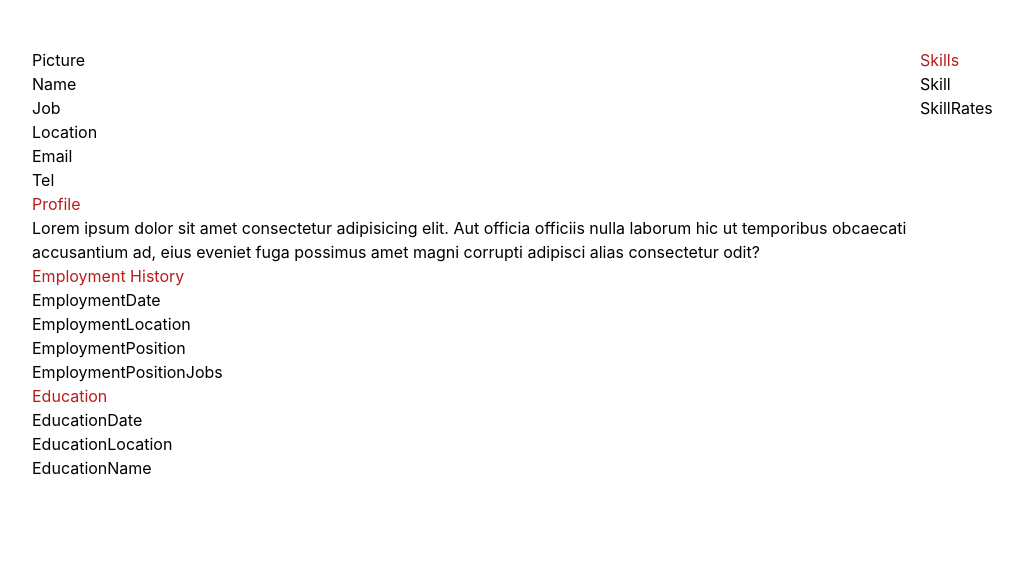
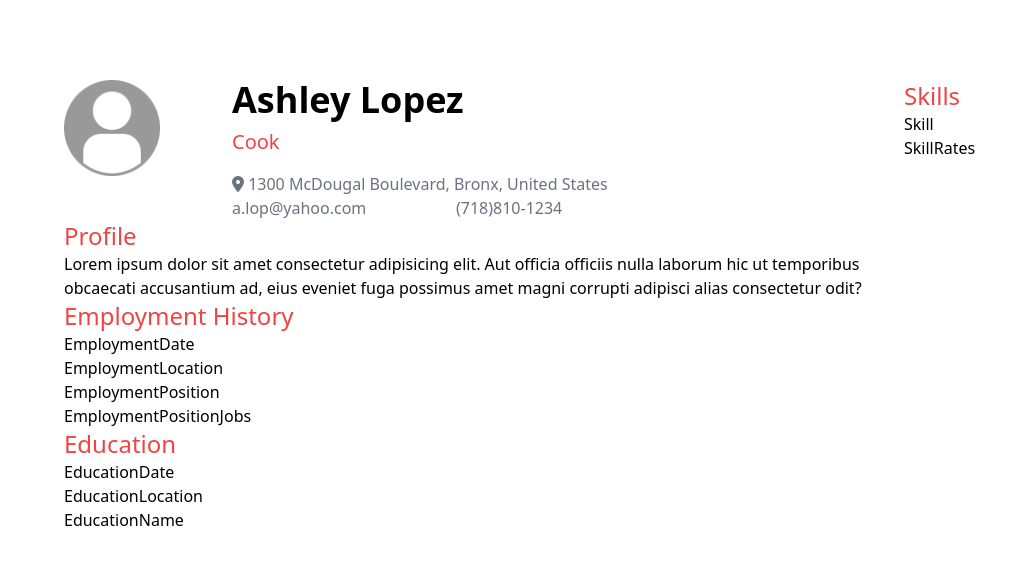
Before and after one commit to developersung13/resume, a React (Create React App) app: page / in a window 1280 px wide. Shown: the top 564 px of the page, without its empty margins (16-1039 px from the left). Built offline with nearby package versions, Linux system fonts and the light colour scheme.

Commit message:
Update asset

```diff
--- a/public/index.html
+++ b/public/index.html
@@ -24,7 +24,11 @@
       work correctly both with client-side routing and a non-root public URL.
       Learn how to configure a non-root public URL by running `npm run build`.
     -->
-    <title>React App</title>
+    <title>Resume</title>
+    <script
+      src="https://kit.fontawesome.com/6e53dd3371.js"
+      crossorigin="anonymous"
+    ></script>
   </head>
   <body>
     <noscript>You need to enable JavaScript to run this app.</noscript>
--- a/src/components/ProfileSection.jsx
+++ b/src/components/ProfileSection.jsx
@@ -1,15 +1,27 @@
+import profileImg from "../images/user.png";
 import { SectionTitle } from "./SectionTitle";
 
 export const ProfileSection = (props) => {
   return (
     <div>
-      <div>
-        <div>Picture</div>
-        <div>Name</div>
-        <div>Job</div>
-        <div>Location</div>
-        <div>Email</div>
-        <div>Tel</div>
+      <div className="grid grid-cols-5">
+        <div className="w-24 h-24">
+          <img src={profileImg} alt="Profile" />
+        </div>
+        <div className="col-span-4">
+          <div className="font-bold text-4xl">Ashley Lopez</div>
+          <div className="text-red-500 text-xl mt-2">Cook</div>
+          <div className="text-gray-500 mt-4">
+            <div>
+              <i className="fa-solid fa-location-dot"></i> 1300 McDougal
+              Boulevard, Bronx, United States
+            </div>
+            <div className="grid grid-cols-3">
+              <div>a.lop@yahoo.com</div>
+              <div className="col-span-2">(718)810-1234</div>
+            </div>
+          </div>
+        </div>
       </div>
       <SectionTitle>Profile</SectionTitle>
       <div>
--- a/src/components/Resume.jsx
+++ b/src/components/Resume.jsx
@@ -5,7 +5,7 @@ import { SkillsSection } from "./SkillsSection";
 
 export const Resume = (props) => {
   return (
-    <div className="p-12">
+    <div className="p-20">
       <div className="grid grid-cols-4">
         <div className="col-span-3">
           <ProfileSection />
--- a/src/components/SectionTitle.jsx
+++ b/src/components/SectionTitle.jsx
@@ -1,3 +1,3 @@
 export const SectionTitle = (props) => {
-  return <div className="text-red-700">{props.children}</div>;
+  return <div className="text-red-500 text-2xl">{props.children}</div>;
 };
--- a/src/index.css
+++ b/src/index.css
@@ -4,9 +4,8 @@
 
 body {
   margin: 0;
-  font-family: -apple-system, BlinkMacSystemFont, "Segoe UI", "Roboto", "Oxygen",
-    "Ubuntu", "Cantarell", "Fira Sans", "Droid Sans", "Helvetica Neue",
-    sans-serif;
+  font-family: system-ui, -apple-system, BlinkMacSystemFont, "Segoe UI", Roboto,
+    Oxygen, Ubuntu, Cantarell, "Open Sans", "Helvetica Neue", sans-serif;
   -webkit-font-smoothing: antialiased;
   -moz-osx-font-smoothing: grayscale;
 }
```
Also changed, not shown: src/images/user.png.
